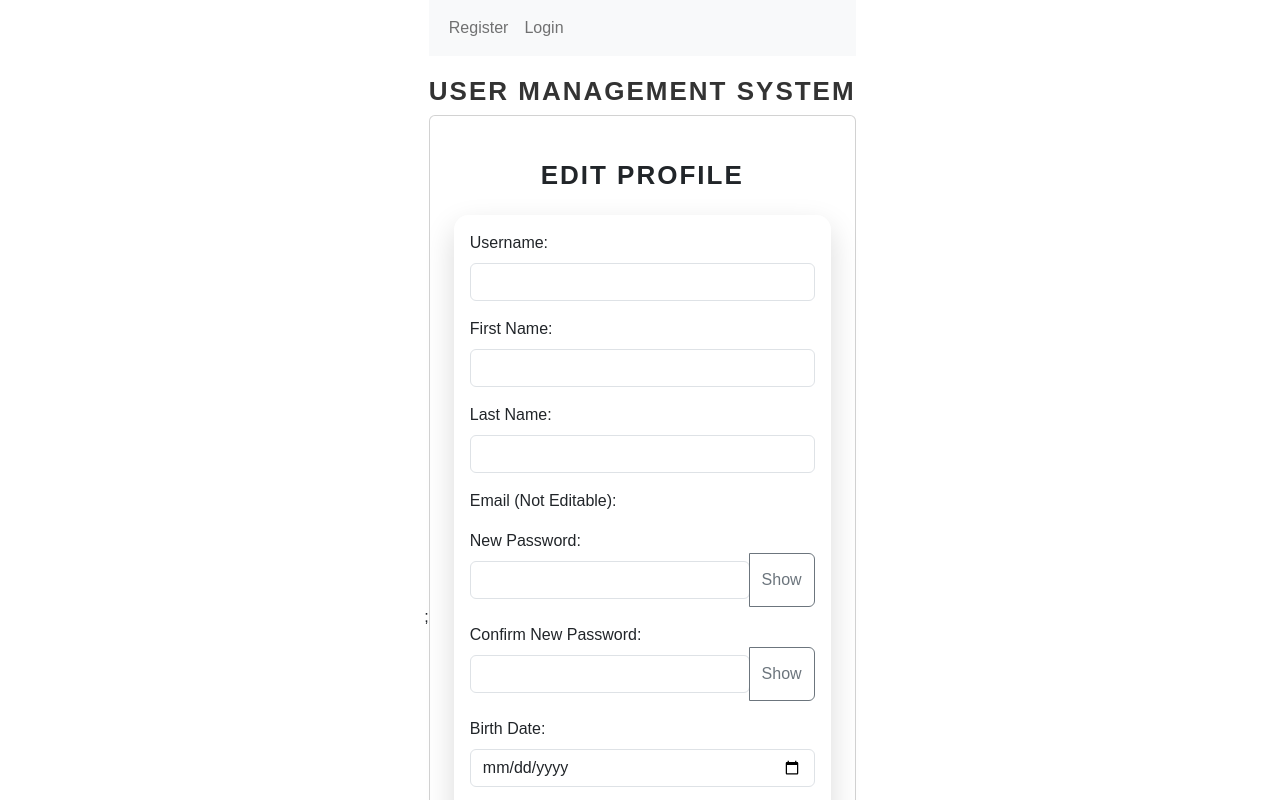
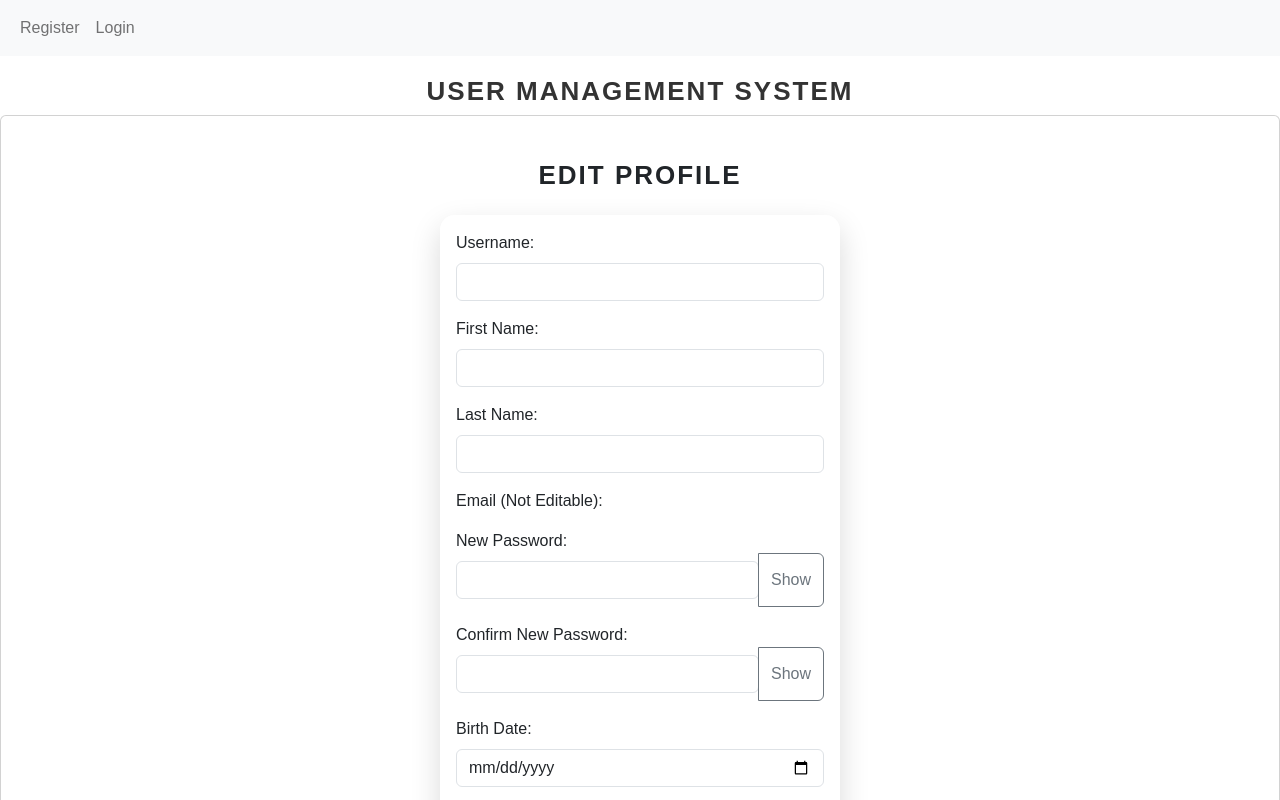
Before and after one commit to MauWiss/Cookify, a React (Vite) app in the folder assignment_3/: page /EditProfile in a window 1280 px wide. Shown: the top 800 px of the page. Built offline with nearby package versions, Linux system fonts and the light colour scheme.

Commit message:
changed  css

```diff
--- a/assignment_3/index.html
+++ b/assignment_3/index.html
@@ -14,7 +14,6 @@
       href="https://cdn.jsdelivr.net/npm/bootstrap@5.3.0-alpha3/dist/css/bootstrap.min.css"
       rel="stylesheet"
     />
-    ;
     <title>Vite + React</title>
   </head>
   <body>
--- a/assignment_3/src/App.css
+++ b/assignment_3/src/App.css
@@ -3,7 +3,6 @@ body {
   z-index: 1;
   font-family: "Arial", sans-serif;
   margin: 0;
-  display: flex;
   justify-content: center;
   align-items: center;
 }
--- a/assignment_3/src/components/EditProfile.jsx
+++ b/assignment_3/src/components/EditProfile.jsx
@@ -94,9 +94,9 @@ export default function EditProfile() {
   };
 
   return (
-    <div className="card p-4 mx-auto">
+    <div className="card p-4">
       <h1 className="card-title mb-4 text-center">Edit Profile</h1>
-      <form className="card-body">
+      <form className="card-body mx-auto">
         {/* Username */}
         <div className="mb-3">
           <label>Username:</label>
--- a/assignment_3/src/components/Login.jsx
+++ b/assignment_3/src/components/Login.jsx
@@ -89,7 +89,7 @@ export default function Login(props) {
   };
 
   return (
-    <form className="card p-4" onSubmit={handleLogin}>
+    <form className="card p-4 mx-auto" onSubmit={handleLogin}>
       <div className="card-body">
         <h2 className="card-title mb-4 text-center">Login</h2>
 
--- a/assignment_3/src/components/Register.jsx
+++ b/assignment_3/src/components/Register.jsx
@@ -127,7 +127,7 @@ function Register({ onRegister }) {
 
 
   return (
-    <div>
+    <div className="mx-auto">
       <form className="card p-4 mx-auto" onSubmit={handleSubmit}>
         <div className="card-body">
         <h2 className="card-title mb-4 text-center" >Register</h2>
```
